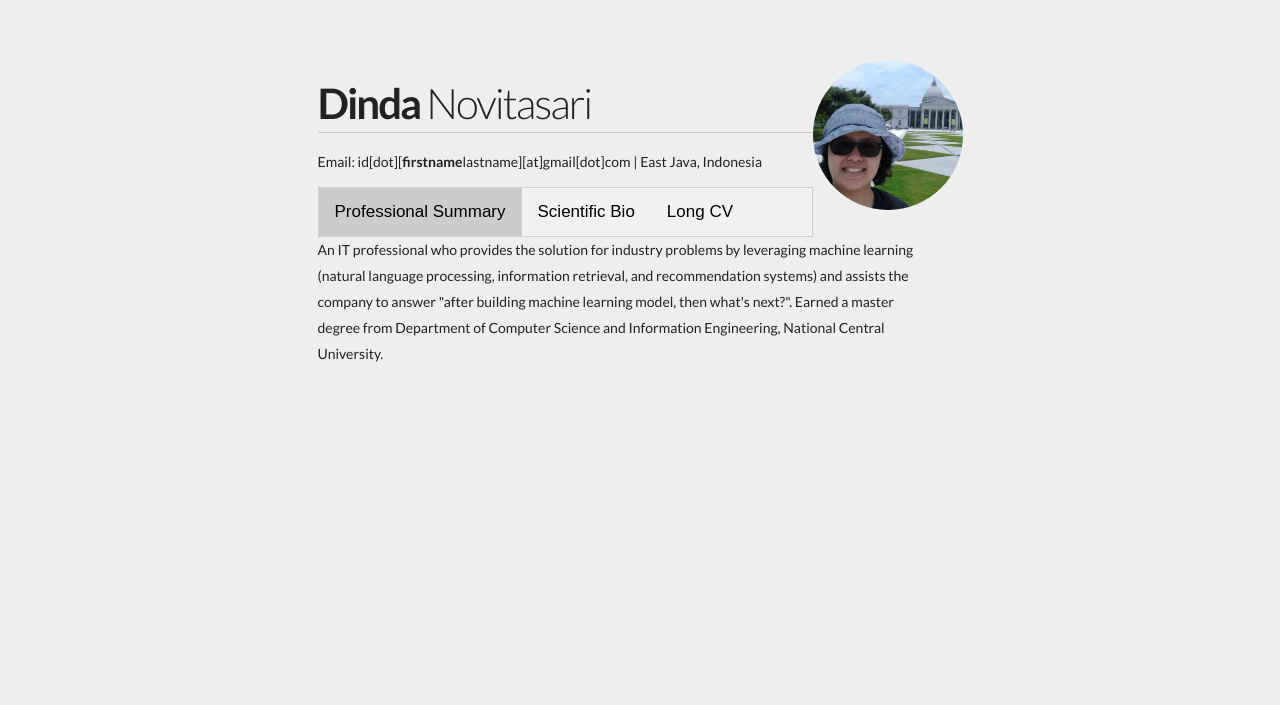
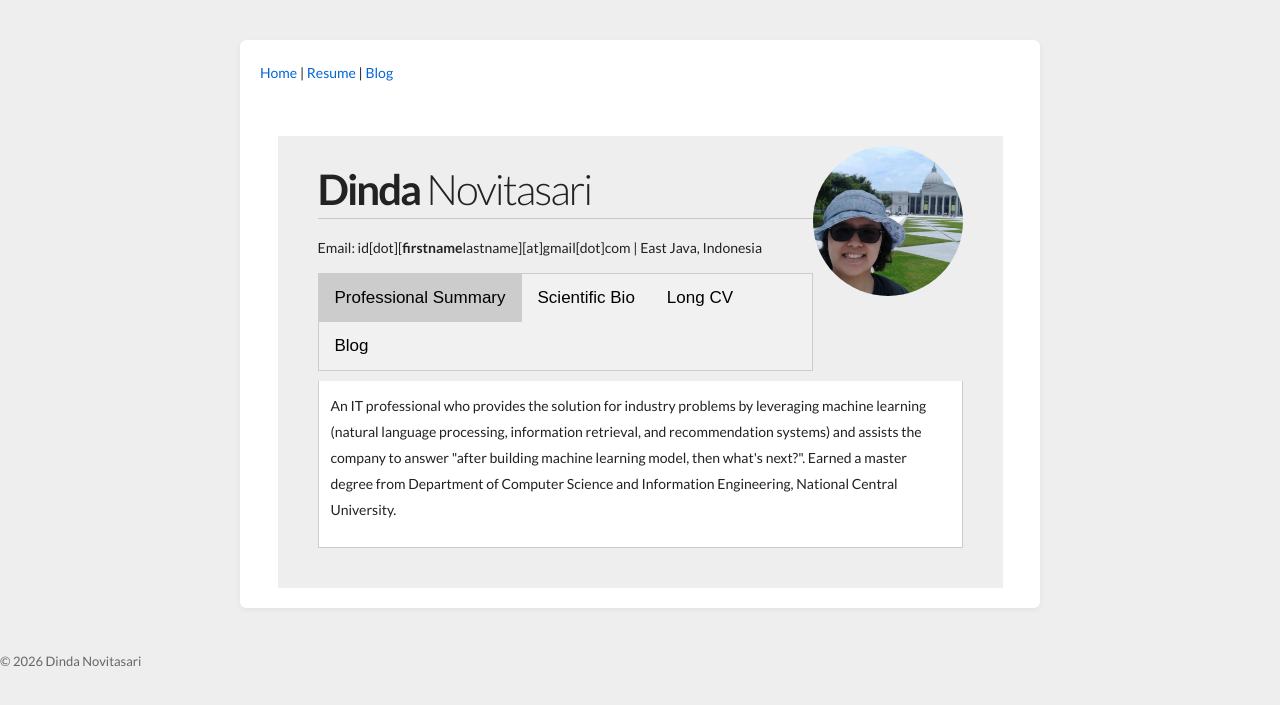
Before and after one commit to dindanovitasari/dindanovitasari.github.io, a Jekyll site: the page built from index.html, in a window 1280 px wide. Shown: the top 705 px of the page. Built offline with Jekyll 4.4.1, drawn with Linux system fonts in a browser that asks for light colours.

Commit message:
Add Blog tab and list posts; add Export to PDF (print) for long CV; convert index to Jekyll page

```diff
--- a/index.html
+++ b/index.html
@@ -1,10 +1,15 @@
-<!DOCTYPE html PUBLIC "-//W3C//DTD XHTML 1.0 Strict//EN" "http://www.w3.org/TR/xhtml1/DTD/xhtml1-strict.dtd">
+---
+layout: default
+title: Home
+---
 
-<html xmlns="http://www.w3.org/1999/xhtml" xml:lang="en" lang="en">
+<!DOCTYPE html>
+<html lang="en">
 <link href='https://fonts.googleapis.com/css?family=Lato:400,300,700' rel='stylesheet' type='text/css'>
 
 <head>
-  <meta http-equiv="Content-Type" content="text/html; charset=utf-8" />
+  <meta charset="utf-8" />
+  <meta name="viewport" content="width=device-width, initial-scale=1" />
   <title>Dinda Novitasari</title>
 
   <style>
@@ -168,13 +173,22 @@
       background-color: #ccc;
     }
 
-    /* Style the tab content
-.tabcontent {
-  display: none;
-  padding: 6px 12px;
-  border: 1px solid #ccc;
-  border-top: none;
-} */
+    /* Style the tab content */
+    .tabcontent {
+      display: none;
+      padding: 12px 12px;
+      border: 1px solid #ccc;
+      border-top: none;
+      background: #fff;
+      margin-top: 10px;
+    }
+
+    /* Print only the long CV when user prints (or clicks Export) */
+    @media print {
+      body * { visibility: hidden; }
+      #longbio, #longbio * { visibility: visible; }
+      #longbio { position: absolute; left: 0; top: 0; width: 100%; }
+    }
   </style>
 </head>
 
@@ -191,10 +205,10 @@
     <p>Email: id[dot][<b>firstname</b>lastname][at]gmail[dot]com | East Java, Indonesia</p>
 
     <div class="tab">
-      <button class="tablinks" id="defaultOpen" onclick="openCity(event, 'professional')">Professional Summary
-      </button>
+      <button class="tablinks" id="defaultOpen" onclick="openCity(event, 'professional')">Professional Summary</button>
       <button class="tablinks" onclick="openCity(event, 'scientific')">Scientific Bio</button>
       <button class="tablinks" onclick="openCity(event, 'longbio')">Long CV</button>
+      <button class="tablinks" onclick="openCity(event, 'blog')">Blog</button>
     </div>
 
     <div class="tabcontent" id="professional">
@@ -234,6 +248,10 @@
           my
           bachelor and master degree.</p>
       </div>
+
+      <p style="margin-top:12px">
+        <button onclick="window.print()" style="padding:8px 12px;border-radius:6px;background:#0A66C2;color:#fff;border:none;cursor:pointer">Export Long CV to PDF</button>
+      </p>
 
       <div class="clear"></div>
       <dl>
@@ -370,9 +388,22 @@
       </dl>
     </div>
 
+    <!-- Blog tab: list Jekyll posts -->
+    <div class="tabcontent" id="blog">
+      <h2>Blog posts</h2>
+      <ul>
+        {% if site.posts.size > 0 %}
+          {% for post in site.posts %}
+            <li><a href="{{ post.url | relative_url }}">{{ post.title }}</a> — <small>{{ post.date | date: "%b %-d, %Y" }}</small></li>
+          {% endfor %}
+        {% else %}
+          <li>No posts yet. Create one in <code>_posts/</code>.</li>
+        {% endif %}
+      </ul>
+    </div>
+
 
   </div>
-
 
 </body>
 <script>
```
Also changed, not shown: other parts of index.html (+8 -7 lines).
